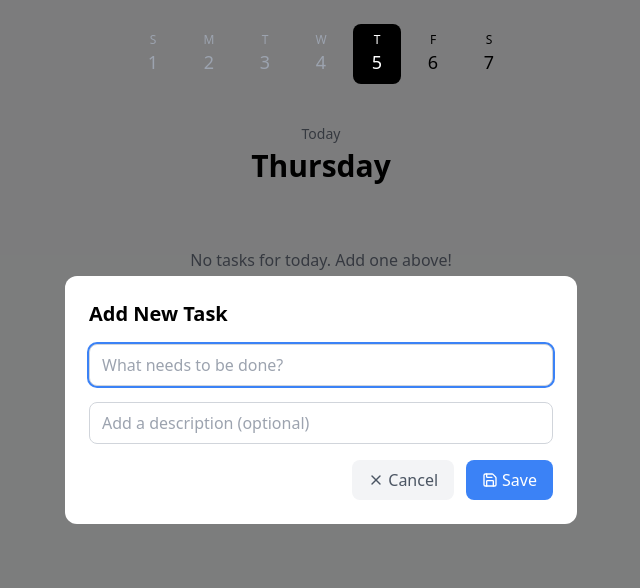
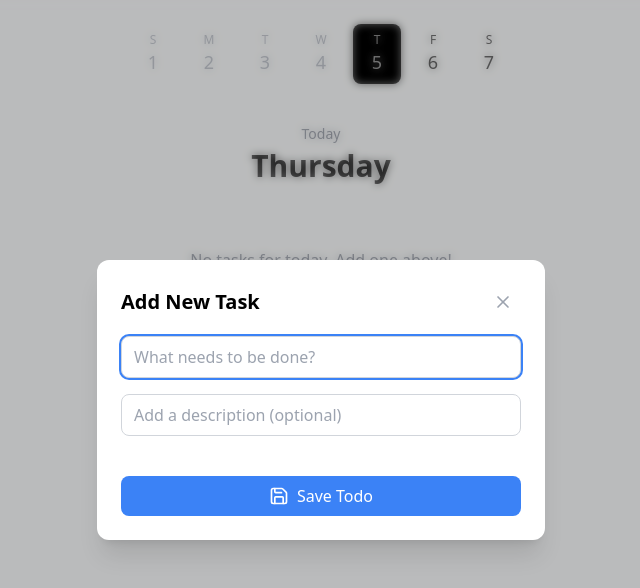
Before and after one commit to Aayushg2908/Imagined-Assignment, a Next.js app: page / in a window 1280 px wide. Both pictures are taken after a click on the button 1220 px from the left and 740 px from the top of the page. Shown: the top 588 px of the page, without its empty margins (319-959 px from the left). Built offline with nearby package versions, Linux system fonts and the light colour scheme.

Commit message:
feat: animation upgradations

```diff
--- a/app/page.tsx
+++ b/app/page.tsx
@@ -31,15 +31,26 @@ export default function Home() {
       <motion.div
         initial={{ opacity: 0, y: 20 }}
         animate={{ opacity: 1, y: 0 }}
+        transition={{ duration: 0.4, ease: "easeOut" }}
         className="max-w-4xl mx-auto p-6"
       >
-        <div className="max-w-2xl mx-auto">
-          <Calendar
-            selectedDate={selectedDate}
-            onDateSelect={setSelectedDate}
-          />
+        <motion.div
+          className="max-w-2xl mx-auto"
+          whileHover={{ scale: 1.01 }}
+          transition={{ duration: 0.2 }}
+        >
+          <motion.div whileTap={{ scale: 0.98 }} transition={{ duration: 0.1 }}>
+            <Calendar
+              selectedDate={selectedDate}
+              onDateSelect={setSelectedDate}
+            />
+          </motion.div>
 
-          <motion.div layout className="mb-8 text-center">
+          <motion.div
+            layout
+            className="mb-8 text-center"
+            transition={{ duration: 0.3, ease: "easeInOut" }}
+          >
             <AnimatePresence mode="wait">
               <motion.div
                 key={format(selectedDate, "MMMM-d")}
@@ -67,7 +78,7 @@ export default function Home() {
               </motion.h1>
             </AnimatePresence>
           </motion.div>
-        </div>
+        </motion.div>
 
         <motion.div layout className="px-4 max-w-2xl mx-auto">
           <AnimatePresence mode="wait">
--- a/components/AddTodo.tsx
+++ b/components/AddTodo.tsx
@@ -25,8 +25,15 @@ export const AddTodo = ({ onAdd }: AddTodoProps) => {
     return (
       <motion.button
         onClick={() => setIsAdding(true)}
-        whileHover={{ scale: 1.1 }}
+        whileHover={{
+          scale: 1.1,
+          boxShadow: "0 8px 20px rgba(0,0,0,0.2)",
+        }}
         whileTap={{ scale: 0.9 }}
+        initial={{ scale: 0, rotate: -180 }}
+        animate={{ scale: 1, rotate: 0 }}
+        exit={{ scale: 0, rotate: 180 }}
+        transition={{ type: "spring", stiffness: 500, damping: 30 }}
         className="fixed bottom-8 right-8 w-14 h-14 bg-blue-500 text-white rounded-full shadow-lg flex items-center justify-center hover:bg-blue-600 transition-colors"
       >
         <Plus className="w-6 h-6" />
@@ -36,24 +43,40 @@ export const AddTodo = ({ onAdd }: AddTodoProps) => {
 
   return (
     <AnimatePresence>
+      {isAdding && (
+        <>
           <motion.div
             initial={{ opacity: 0 }}
-        animate={{ opacity: 1 }}
+            animate={{ opacity: 0.5 }}
             exit={{ opacity: 0 }}
-        className="fixed inset-0 bg-black bg-opacity-50 flex items-center justify-center"
+            transition={{ duration: 0.2 }}
+            className="fixed inset-0 bg-black/50 backdrop-blur-sm z-[99]"
             onClick={(e) => {
               if (e.target === e.currentTarget) setIsAdding(false);
             }}
-      >
+          />
+          <div className="fixed inset-0 flex items-center justify-center z-[100]">
             <motion.form
-          initial={{ scale: 0.9, opacity: 0 }}
-          animate={{ scale: 1, opacity: 1 }}
-          exit={{ scale: 0.9, opacity: 0 }}
+              initial={{ opacity: 0, scale: 0.95, y: 20 }}
+              animate={{ opacity: 1, scale: 1, y: 0 }}
+              exit={{ opacity: 0, scale: 0.95, y: 20 }}
+              transition={{ type: "spring", duration: 0.3 }}
               onSubmit={handleSubmit}
-          className="bg-white rounded-xl p-6 w-full max-w-lg mx-4"
+              className="bg-white rounded-xl shadow-xl p-6 w-full max-w-md mx-4 relative"
               onClick={(e) => e.stopPropagation()}
             >
-          <h2 className="text-xl font-semibold mb-4">Add New Task</h2>
+              <div className="flex justify-between items-center mb-4">
+                <h2 className="text-xl font-semibold">Add New Task</h2>
+                <motion.button
+                  type="button"
+                  whileHover={{ scale: 1.1, rotate: 90 }}
+                  whileTap={{ scale: 0.9 }}
+                  onClick={() => setIsAdding(false)}
+                  className="p-2 text-gray-400 hover:text-gray-600 rounded-full hover:bg-gray-100"
+                >
+                  <X size={20} />
+                </motion.button>
+              </div>
               <input
                 type="text"
                 value={text}
@@ -69,29 +92,19 @@ export const AddTodo = ({ onAdd }: AddTodoProps) => {
                 placeholder="Add a description (optional)"
                 className="w-full px-3 py-2 border border-gray-300 rounded-lg focus:outline-none focus:ring-2 focus:ring-blue-500 mb-4"
               />
-          <div className="flex justify-end gap-3">
-            <motion.button
-              type="button"
-              whileHover={{ scale: 1.05 }}
-              whileTap={{ scale: 0.95 }}
-              onClick={() => setIsAdding(false)}
-              className="flex items-center gap-1 px-4 py-2 text-gray-600 bg-gray-100 rounded-lg hover:bg-gray-200"
-            >
-              <X className="w-4 h-4" />
-              Cancel
-            </motion.button>
               <motion.button
                 type="submit"
-              whileHover={{ scale: 1.05 }}
-              whileTap={{ scale: 0.95 }}
-              className="flex items-center gap-1 px-4 py-2 bg-blue-500 text-white rounded-lg hover:bg-blue-600"
+                whileHover={{ scale: 1.02 }}
+                whileTap={{ scale: 0.98 }}
+                className="w-full mt-6 bg-blue-500 text-white py-2 px-4 rounded-lg hover:bg-blue-600 transition-colors flex items-center justify-center gap-2"
               >
-              <Save className="w-4 h-4" />
-              Save
+                <Save size={20} />
+                <span>Save Todo</span>
               </motion.button>
+            </motion.form>
           </div>
-        </motion.form>
-      </motion.div>
+        </>
+      )}
     </AnimatePresence>
   );
 };
--- a/components/TodoItem.tsx
+++ b/components/TodoItem.tsx
@@ -29,26 +29,38 @@ export const TodoItem = ({
         layout
         initial={{ opacity: 0, y: 20 }}
         animate={{ opacity: 1, y: 0 }}
-        exit={{ opacity: 0, y: -20 }}
-        whileHover={{ scale: 1.05 }}
-        className="flex items-start gap-4 bg-white p-4 rounded-xl hover:cursor-pointer shadow-md"
+        exit={{ opacity: 0, y: -20, transition: { duration: 0.2 } }}
+        whileHover={{
+          scale: 1.02,
+          boxShadow: "0 8px 20px rgba(0,0,0,0.1)",
+          transition: { duration: 0.2 },
+        }}
+        className="flex items-start gap-4 bg-white p-4 rounded-xl hover:cursor-pointer shadow-sm"
       >
-        <button
+        <motion.button
+          whileTap={{ scale: 0.9 }}
+          whileHover={{ scale: 1.1 }}
           onClick={() => onToggle(todo.id)}
           className="mt-1 relative w-5 h-5 border-2 rounded-full border-gray-300 hover:border-black transition-colors group"
         >
           {todo.completed && (
             <motion.div
-              initial={{ scale: 0.5 }}
+              initial={{ scale: 0 }}
               animate={{ scale: 1 }}
+              exit={{ scale: 0 }}
+              transition={{ type: "spring", stiffness: 500, damping: 30 }}
               className="absolute inset-0 flex items-center justify-center bg-black rounded-full"
             >
               <Check size={14} className="text-white" />
             </motion.div>
           )}
-        </button>
+        </motion.button>
 
-        <div className="flex-1 min-w-0">
+        <motion.div
+          className="flex-1 min-w-0"
+          animate={{ opacity: todo.completed ? 0.6 : 1 }}
+          transition={{ duration: 0.2 }}
+        >
           <h3
             className={`font-medium ${
               todo.completed ? "line-through text-gray-400" : ""
@@ -65,14 +77,14 @@ export const TodoItem = ({
               {todo.description}
             </p>
           )}
-        </div>
+        </motion.div>
 
-        <div className="flex gap-2">
+        <div className="flex gap-2 mt-2">
           <motion.button
             whileHover={{ scale: 1.1 }}
             whileTap={{ scale: 0.95 }}
             onClick={() => setIsEditModalOpen(true)}
-            className="p-2 text-gray-400 hover:text-black hover:bg-gray-100 rounded-lg transition-colors"
+            className="p-2 text-gray-500 hover:text-black rounded-full hover:bg-gray-100 transition-colors"
           >
             <Pencil size={16} />
           </motion.button>
@@ -80,9 +92,9 @@ export const TodoItem = ({
             whileHover={{ scale: 1.1 }}
             whileTap={{ scale: 0.95 }}
             onClick={() => onDelete(todo.id)}
-            className="p-2 text-gray-400 hover:text-red-500 hover:bg-red-50 rounded-lg transition-colors"
+            className="p-2 text-gray-500 hover:text-red-500 rounded-full hover:bg-red-50 transition-colors"
           >
-            <Trash2 size={16} className="text-red-500" />
+            <Trash2 size={16} />
           </motion.button>
         </div>
       </motion.div>
```
Lines whose indentation alone changed are shown as unchanged.
